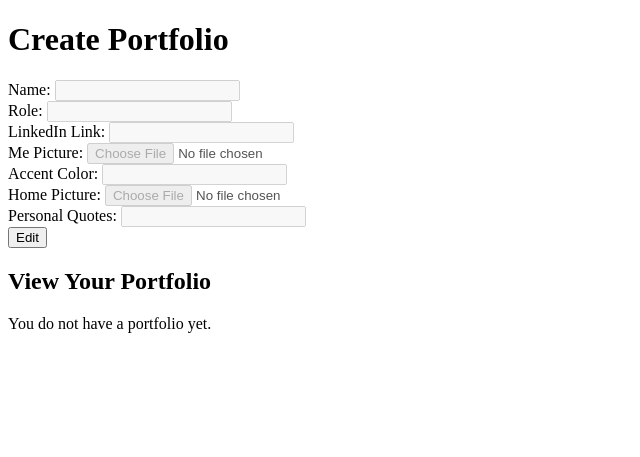
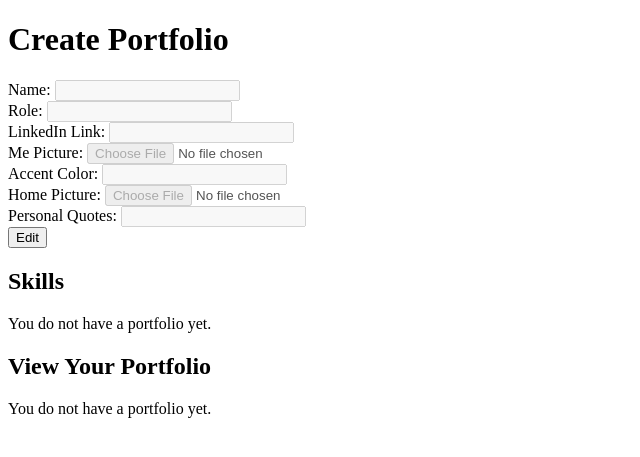
Before and after one commit to alinelmuller/dev-portfolio, a Django app: page /cms/ in a window 1280 px wide. Shown: the top 457 px of the page, without its empty margins (0-640 px from the left). Run offline with Django 5.2, Linux system fonts and the light colour scheme.

Commit message:
Adding Skills to CSM and Portfolio

```diff
--- a/main_app/templates/cms/index.html
+++ b/main_app/templates/cms/index.html
@@ -39,6 +39,29 @@
         <button type="submit" id="save-button" style="display:none;">Save</button>
     </form>
 
+    <h2>Skills</h2>
+    {% if portfolio %}
+        {% if portfolio.skills_set.count < 6 %}
+            <form method="post" enctype="multipart/form-data" action="{% url 'add_skill' portfolio.id %}">
+                {% csrf_token %}
+                <label for="skill_name">Skill Name:</label>
+                <input type="text" name="skill_name" id="skill_name" required></br>
+                <label for="skill_description">Skill Description:</label>
+                <textarea name="skill_description" id="skill_description" required></textarea></br>
+                <button type="submit">Add Skill</button>
+            </form>
+        {% else %}
+            <p>You can only add up to 6 skills.</p>
+        {% endif %}
+        <ul>
+            {% for skill in portfolio.skills_set.all %}
+                <li>{{ skill.skill_name }}: {{ skill.skill_description }}</li>
+            {% endfor %}
+        </ul>
+    {% else %}
+        <p>You do not have a portfolio yet.</p>
+    {% endif %}
+
     <h2>View Your Portfolio</h2>
     {% if portfolio %}
         <a href="{% url 'view_portfolio' portfolio.id %}">View Portfolio</a>
--- a/main_app/urls.py
+++ b/main_app/urls.py
@@ -9,6 +9,7 @@ urlpatterns = [
     path('portfolios/', views.portfolio_index, name='portfolio_index'),
     path('cms/', views.create_portfolio, name='create_portfolio'),
     path('cms/<int:portfolio_id>/', views.edit_portfolio, name='edit_portfolio'),
+    path('cms/<int:portfolio_id>/add_skill/', views.add_skill, name='add_skill'),
     path('users/login/', views.login_user, name='login_user'),
     path('users/register/', views.register_user, name='register_user'),
     path('users/logout/', views.logout_user, name='logout_user'),
--- a/main_app/views.py
+++ b/main_app/views.py
@@ -67,6 +67,15 @@ def edit_portfolio(request, portfolio_id):
         form = PortfolioForm(instance=portfolio)
     return render(request, 'cms/index.html', {'form': form, 'portfolio': portfolio})
 
+def add_skill(request, portfolio_id):
+    portfolio = get_object_or_404(Portfolio, id=portfolio_id)
+    if request.method == 'POST':
+        skill_name = request.POST['skill_name']
+        skill_description = request.POST['skill_description']
+        skill = Skills(portfolio=portfolio, skill_name=skill_name, skill_description=skill_description)
+        skill.save()
+        return redirect('edit_portfolio', portfolio_id=portfolio.id)
+
 def user_list(request):
     users = User.objects.all()
     return render(request, 'users/index.html', {'users': users})
```
Also changed, not shown: main_app/models.py (+0 -9 lines), main_app/templates/users/me.html (+9 -1 lines), home_pictures/AA24199C-0596-44F9-B327-EB2DEEAE7C69_1_105_c_r4Gpq8G.jpeg (added), me_pictures/AAF1B41F-5A6E-43D5-B666-FDF3040B0D64_4_5005_c_VbfTzJD.jpeg (added).
